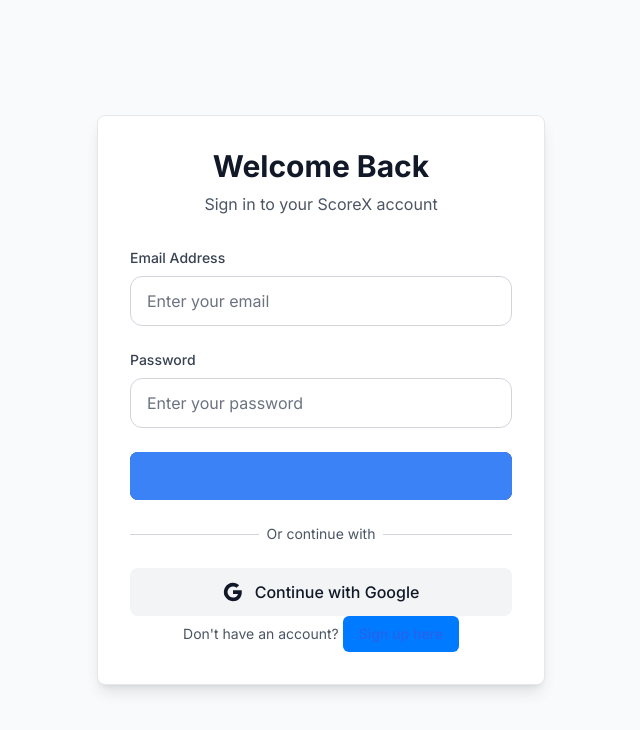
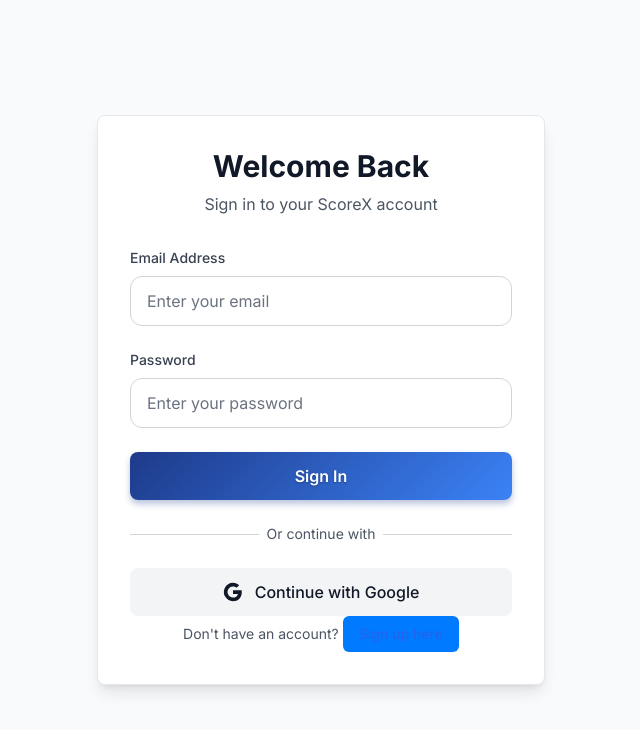
Before and after one commit to surajsharma1/scorex-frontend, a React (Vite) app: page /login in a window 1280 px wide. Shown: the top 730 px of the page, without its empty margins (319-959 px from the left). Built offline with nearby package versions, Linux system fonts and the light colour scheme.

Commit message:
Update Login.tsx

```diff
--- a/src/components/Login.tsx
+++ b/src/components/Login.tsx
@@ -82,9 +82,8 @@
           <button
             type="submit"
             disabled={loading}
-            className="btn-2"
+            className="frontpage-btn w-full"
           >
-
             {loading ? (
               <div className="flex items-center justify-center">
                 <div className="animate-spin rounded-full h-5 w-5 border-b-2 border-white mr-2"></div>
@@ -94,6 +93,7 @@
               'Sign In'
             )}
           </button>
+
 
 
           <div className="relative my-6">
```
